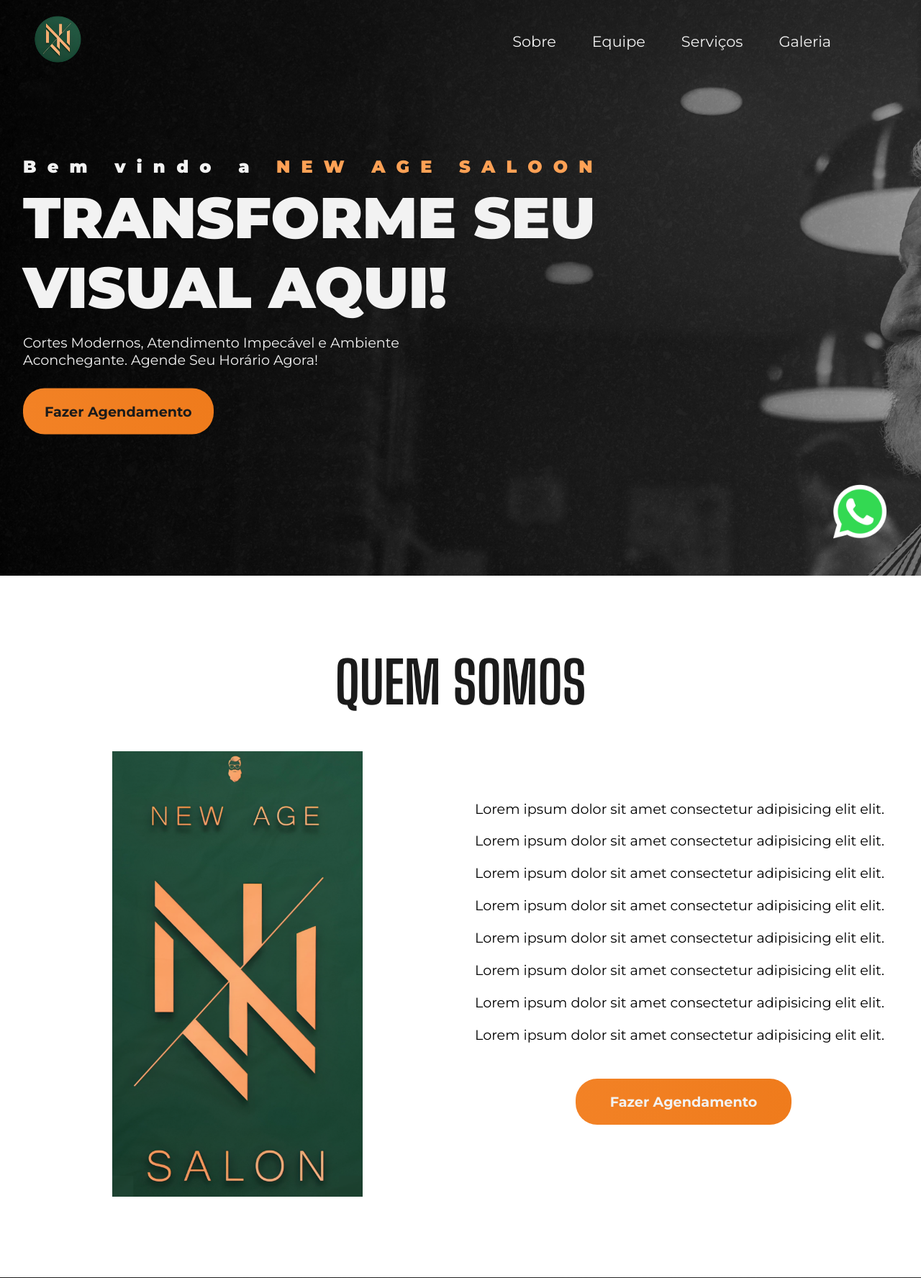
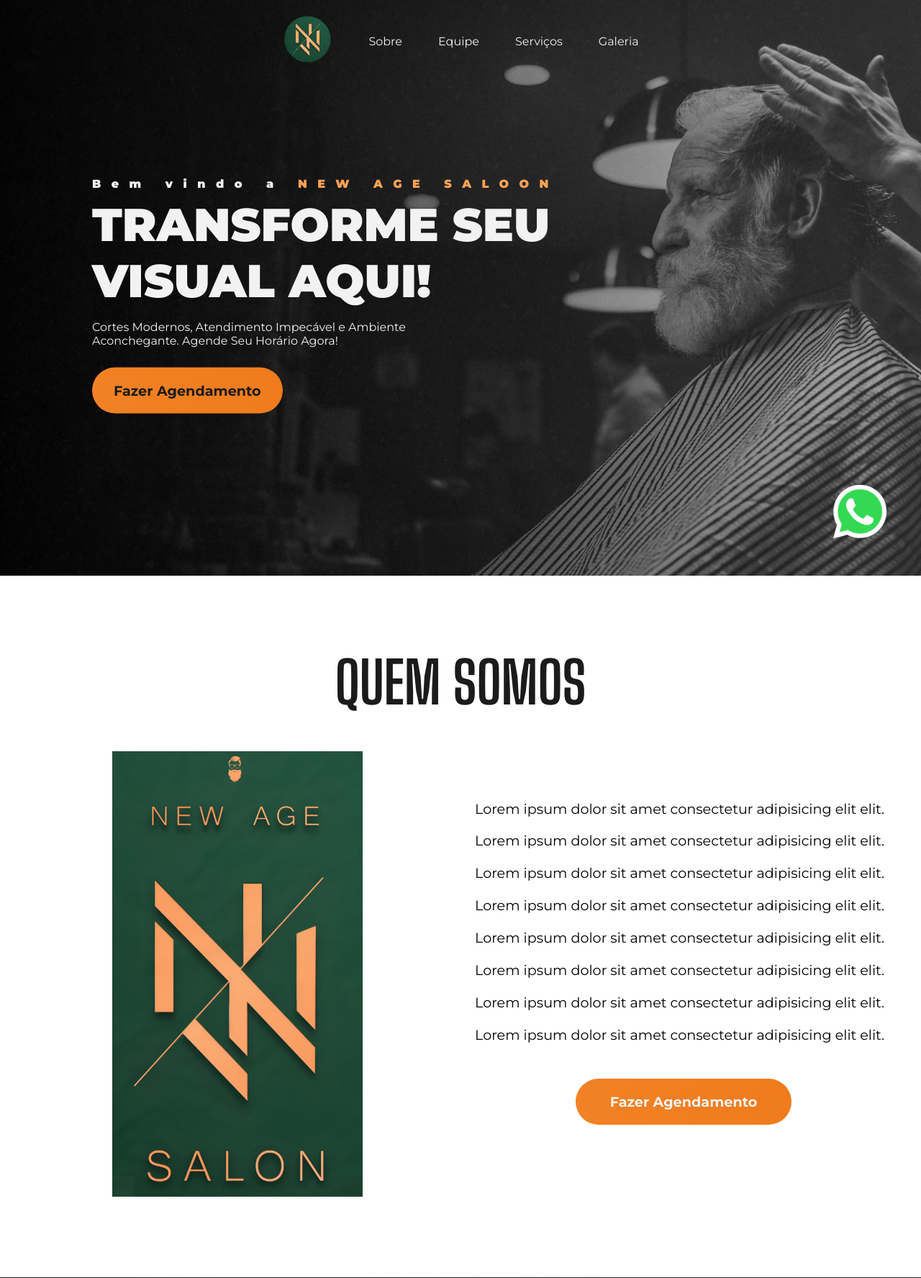
Before and after one commit to danielznz/Projeto-Inter, a PHP site: page / in a window 1280 px wide. Shown: the top 1776 px of the page at 72% size. Run offline with PHP 8.4, Linux system fonts and the light colour scheme.

Commit message:
responivo

```diff
--- a/css/main.css
+++ b/css/main.css
@@ -69,7 +69,7 @@
 }
 
 .main-btn {
-    border-radius: 30px;
+    border-radius: 50px;
     color: var(--primaria);
     font-family: var(--fonteTitulo);
     font-size: 1.2rem;
@@ -96,3 +96,74 @@
     color: var(--primaria);
     transition: 0.3s ease;
 }
+
+@media (max-width: 1440px) {
+    .main-list{
+        justify-items: center;
+        justify-content: center;
+        margin: 0 auto;
+}
+    .main-content{
+        margin-left: 4rem;
+    }
+    .main{
+    background-image: url("/img/main-conteudo/back2.png");
+    background-size: cover;
+    }
+}
+
+@media (max-width: 1280px) {
+    .main-list a{
+        font-size: 1rem;
+}
+    .main-title{
+        font-size: 4rem;
+    }
+    .main-p {
+        font-size: 1rem
+    }
+    .main-subtitle {
+        font-size: 1rem;
+        letter-spacing: .9rem;
+    }
+    .main{
+    background-size: cover;
+    }
+}
+
+@media (max-width: 1024px) {
+    .main-list a{
+        font-size: 1rem;
+}
+    .main-title{
+        font-size: 3rem;
+    }
+    .main-p {
+        font-size: .9rem
+    }
+    .main-subtitle {
+        font-size: .86rem;
+        letter-spacing: .6rem;
+    }
+    .main{
+    background-image: url("/img/main-conteudo/back2.png");
+    background-size: cover;
+    background-position: 0% 50%;
+    }
+    .main-content{
+        display: flex;
+        justify-content: center;
+        align-items: center;
+        margin: 0 auto;
+        flex-wrap: wrap;
+        margin: 0;
+    }
+    .main-btn{
+        border-radius: 50px;
+        color: var(--primaria);
+        font-family: var(--fonteTitulo);
+        font-size: 1rem;
+        font-weight: 700;
+        padding: 15px 25px;
+    }
+}
--- a/css/servicos.css
+++ b/css/servicos.css
@@ -18,7 +18,7 @@
 
   .services-agendamento {
     background-color: var(--secundaria);
-    border-radius: 5px;
+    border-radius: 26px;
     box-shadow: 0px 10px 10px rgba(0, 0, 0, 0.54);
     color: var(--primaria);
     cursor: pointer;
@@ -40,7 +40,7 @@
   .services-card {
     background-color: var(--primaria);
     border: 5px solid var(--primaria);
-    border-radius: 10px;
+    border-radius: 26px;
     box-shadow: 0px 10px 10px rgba(0, 0, 0, 0.54);
     height: 450px;
     overflow: hidden;
--- a/css/sobre.css
+++ b/css/sobre.css
@@ -139,7 +139,7 @@
   color: var(--apoio6);
   font-size: 1.2rem;
   font-weight: 700;
-  border-radius: 30px;
+  border-radius: 50px;
   font-family: var(--fonteTitulo);
   text-decoration: none;
   transition: .3s ease;
```
